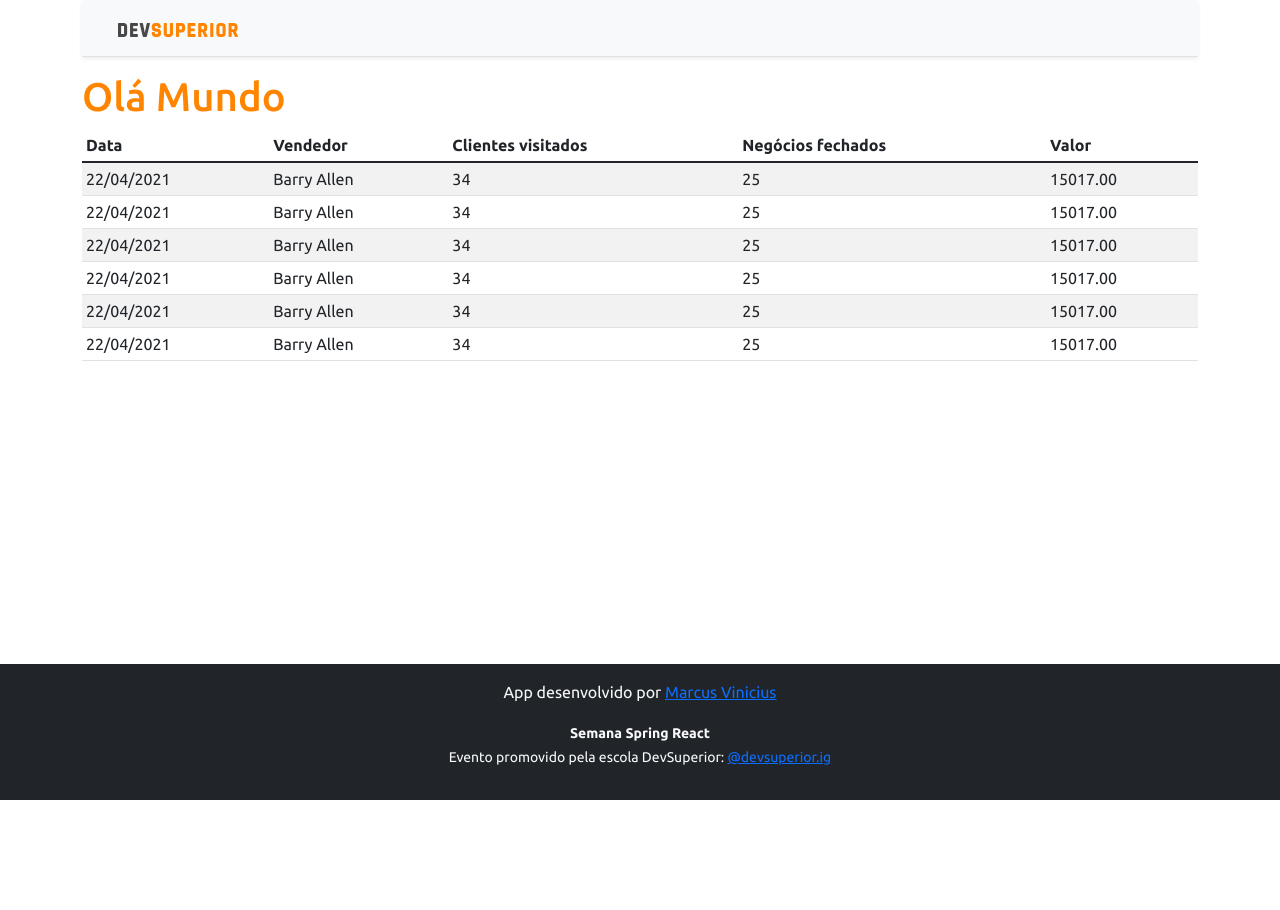
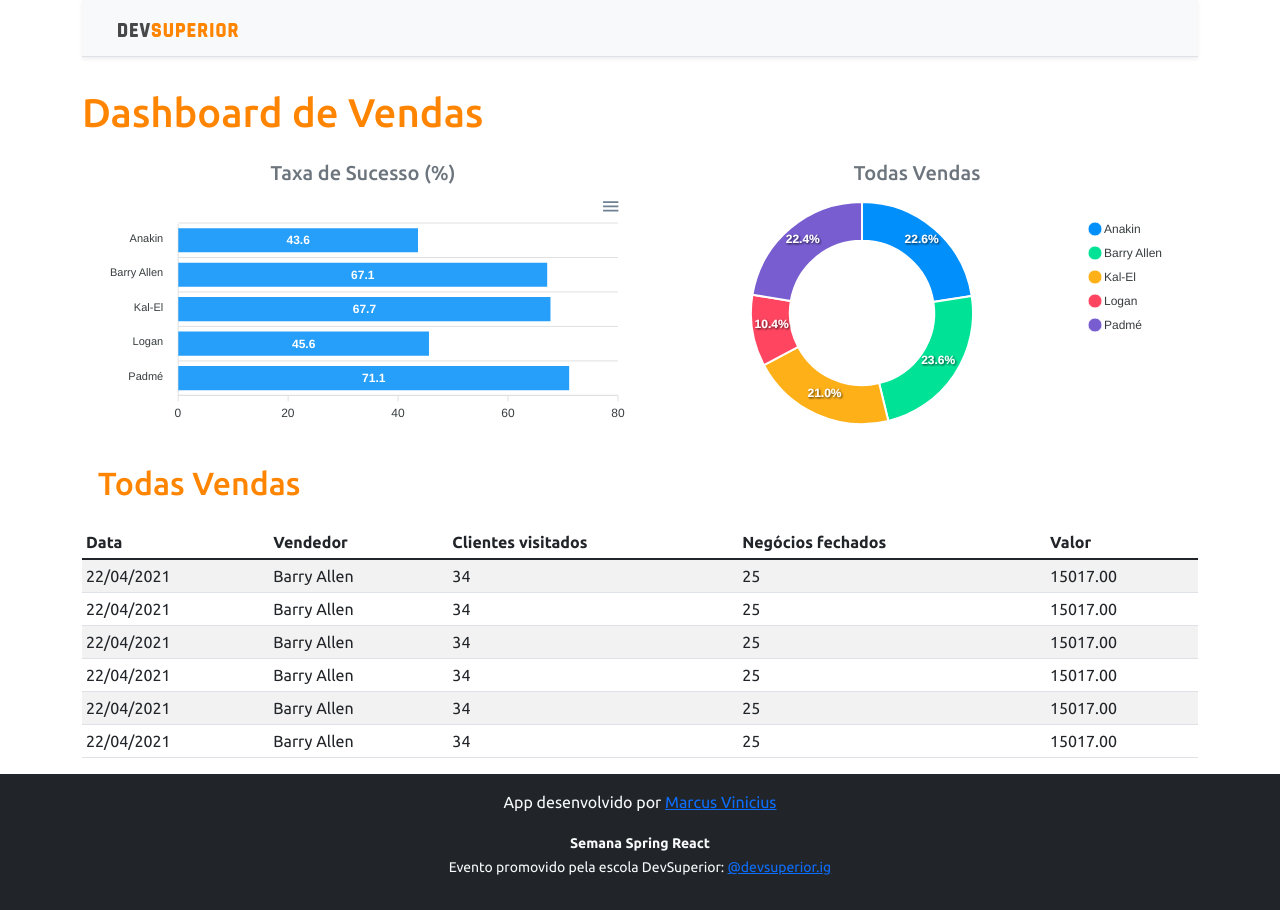
Before and after one commit to Marcusvini370/projeto-sds3, a React (Create React App) app in the folder frontend/: page / in a window 1280 px wide. Before the commit the page ends 800 px from the top, so only its background shows below. Built offline with nearby package versions, Linux system fonts and the light colour scheme.

Commit message:
Static charts

```diff
--- a/frontend/package.json
+++ b/frontend/package.json
@@ -11,8 +11,10 @@
     "@types/node": "^12.0.0",
     "@types/react": "^17.0.0",
     "@types/react-dom": "^17.0.0",
+    "apexcharts": "^3.28.1",
     "bootstrap": "^5.1.1",
     "react": "^17.0.2",
+    "react-apexcharts": "^1.3.9",
     "react-dom": "^17.0.2",
     "react-scripts": "4.0.3",
     "typescript": "^4.1.2",
--- a/frontend/src/App.tsx
+++ b/frontend/src/App.tsx
@@ -1,15 +1,38 @@
 import Navbar from "components/NavBar";
 import Footer from "components/Footer";
 import DataTable from "components/DataTable";
+import BarChart from "components/BarChart";
+import DonutChart from "components/DonutChart";
 
 function App() {
   return (
     <>
       <div className="container">
         <Navbar />
-        <h1 className="text-primary">Olá Mundo </h1>
+        <h1 className="text-primary py-3">Dashboard de Vendas</h1>
 
-        <DataTable/>
+        <div className="row  px-3">
+          <div className="col-sm-6">
+            <h5 className="text-center text-secondary">
+              Taxa de Sucesso (%)
+            </h5>
+            <BarChart />
+          </div>
+          <div className="col-sm-6">
+            <h5 className="text-center text-secondary">
+              Todas Vendas
+            </h5>
+            <DonutChart />
+          </div>
+
+          <div className="py-3">
+            <h2 className="text-primary">Todas Vendas</h2>
+
+          </div>
+
+        </div>
+
+        <DataTable />
       </div>
       <Footer />
     </>
--- /dev/null
+++ b/frontend/src/components/BarChart/index.tsx
@@ -0,0 +1,37 @@
+import Chart from 'react-apexcharts';
+
+const BarChart = () => {
+
+    const options = {
+        plotOptions: {
+            bar: {
+                horizontal: true,
+            }
+        },
+    };
+
+    const mockData = {
+        labels: {
+            categories: ['Anakin', 'Barry Allen', 'Kal-El', 'Logan', 'Padmé']
+        },
+        series: [
+            {
+                name: "% Sucesso",
+                data: [43.6, 67.1, 67.7, 45.6, 71.1]
+            }
+        ]
+    };
+
+    return (
+
+        <Chart
+            options={{ ...options, xaxis: mockData.labels}}
+            series={mockData.series}
+            type="bar"
+            height="240"
+        />
+
+    );
+  };
+
+  export default BarChart;
--- /dev/null
+++ b/frontend/src/components/DonutChart/index.tsx
@@ -0,0 +1,29 @@
+import Chart from 'react-apexcharts';
+
+const DonutChart = () => {
+
+    const mockData = {
+        series: [477138, 499928, 444867, 220426, 473088],
+        labels: ['Anakin', 'Barry Allen', 'Kal-El', 'Logan', 'Padmé']
+    }
+
+    const options = {
+        legend: {
+            show: true
+        }
+    }
+
+
+    return (
+
+        <Chart
+            options={{ ...options, labels: mockData.labels}}
+            series={mockData.series}
+            type="donut"
+            height="240"
+        />
+
+    );
+  };
+
+  export default DonutChart;
```
Also changed, not shown: 1 other file (tests, documents, lock files or other folders).
